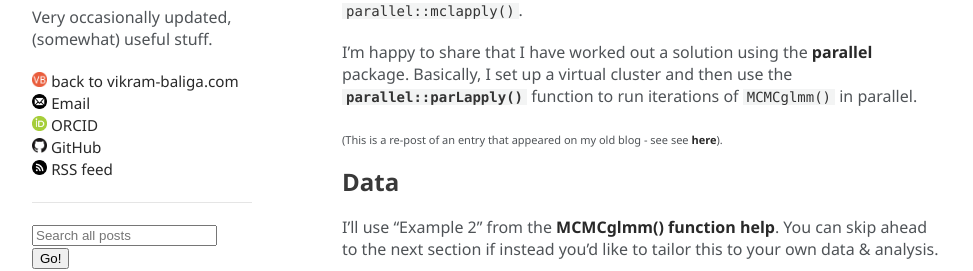
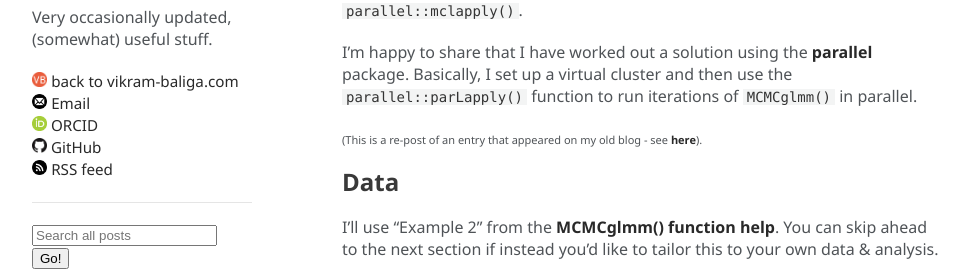
Before and after one commit to vbaliga/vbaliga.github.io, a Jekyll site: the page built from _posts/2019-05-03-parallel-processing-for-mcmcglmm-in-r-windows-friendly.md, in a window 1280 px wide and 900 px high. Shown: the part 261-532 px from the top of the window, without its empty margins (153-1126 px from the left). Built offline with Jekyll 4.4.1, drawn with Linux system fonts in a browser that asks for light colours; a script that is not in the unit is left out.

Commit message:
Update 2019-05-03-parallel-processing-for-mcmcglmm-in-r-windows-friendly.md

```diff
--- a/_posts/2019-05-03-parallel-processing-for-mcmcglmm-in-r-windows-friendly.md
+++ b/_posts/2019-05-03-parallel-processing-for-mcmcglmm-in-r-windows-friendly.md
@@ -7,9 +7,9 @@ title: Parallel processing for MCMCglmm in R (Windows-friendly)
 Lately, I have been using the [MCMCglmm](https://cran.r-project.org/web/packages/MCMCglmm/index.html) package to run linear
 mixed-models in a Bayesian framework. The documentation is generally very good but there seems to be relatively little support for using parallel processing (here: using multiple cores on your machine) to efficiently run large volumes of mcmc runs. This is especially true for Windows users, who cannot use functions like `parallel::mclapply()`.
 
-I’m happy to share that I have worked out a solution using the [parallel](https://www.rdocumentation.org/packages/parallel/versions/3.5.1) package. Basically, I set up a virtual cluster and then use the [`parallel::parLapply()`](https://stat.ethz.ch/R-manual/R-patched/library/parallel/html/clusterApply.html) function to run iterations of `MCMCglmm()` in parallel.
+I’m happy to share that I have worked out a solution using the [parallel](https://www.rdocumentation.org/packages/parallel/versions/3.5.1) package. Basically, I set up a virtual cluster and then use the `parallel::parLapply()` function to run iterations of `MCMCglmm()` in parallel.
 
-<small>(This is a re-post of an entry that appeared on my old blog - see see [here](https://www.vikram-baliga.com/blog/2018/9/30/parallel-processing-for-mcmcglmm-in-r-windows-friendly)).</small>
+<small>(This is a re-post of an entry that appeared on my old blog - see [here](https://www.vikram-baliga.com/blog/2018/9/30/parallel-processing-for-mcmcglmm-in-r-windows-friendly)).</small>
 <!---more--->
 
 ## Data
```
